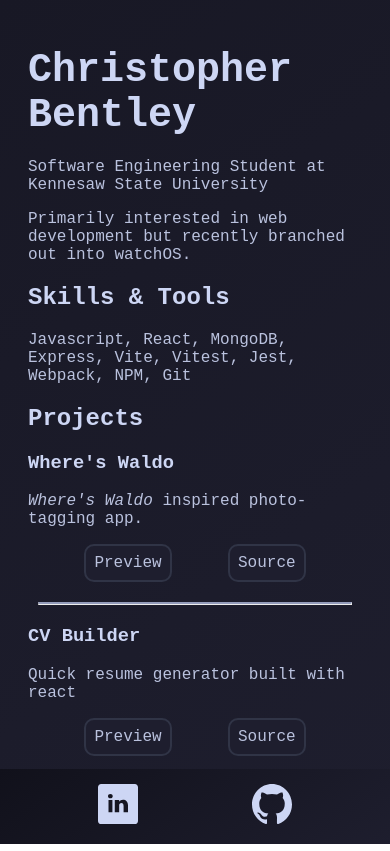
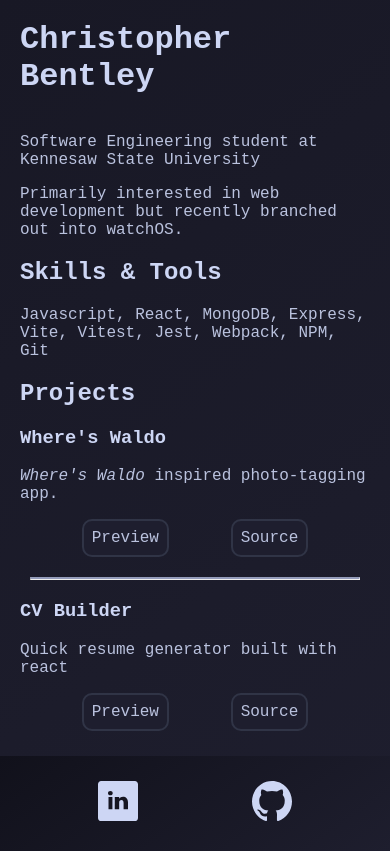
Before and after one commit to chrisrbentley/portfolio-v2, a plain HTML site: page index.html in a window 390 px wide. Drawn offline with Linux system fonts and the light colour scheme; a web font is replaced by a local one.

Commit message:
Fixed mobile header & footer styles

```diff
--- a/index.html
+++ b/index.html
@@ -13,14 +13,12 @@
 		<title>Christopher Bentley | SWE Student</title>
 	</head>
 	<body>
+		<header>
+			<h1>Christopher Bentley</h1>
+		</header>
 		<main>
 			<section>
-				<section id="name">
-					<h1>Christopher Bentley</h1>
-				</section>
-				<section>
-					<p>Software Engineering Student at Kennesaw State University</p>
-				</section>
+				<p>Software Engineering student at Kennesaw State University</p>
 			</section>
 			<section>
 				<p>
@@ -74,6 +72,7 @@
 					</section>
 				</section>
 			</section>
+		</main>
 		<footer>
 			<section class="icon-container">
 				<a href="https://www.linkedin.com/in/chrisrbentley/">
@@ -92,6 +91,5 @@
 				</a>
 			</section>
 		</footer>
-		</main>
 	</body>
 </html>
--- a/styles.css
+++ b/styles.css
@@ -1,13 +1,6 @@
 @font-face {
 	font-family: 'CascadiaCode';
 	src: url(CascadiaCode.woff2);
-}
-
-main {
-	max-width: 800px;
-	margin: 0 auto;
-	padding: 20px;
-	min-height: calc(100vh - 60px); /* Adjust for footer height */
 }
 
 body {
@@ -16,6 +9,23 @@ body {
 	background: linear-gradient(145deg, #181825, #1e1e2e);
 	color: #cdd6f4;
 	font-size: 100%;
+	display: flex;
+	flex-direction: column;
+	/* align-items: center; */
+	min-height: 100vh;
+	margin: 0;
+}
+
+header {
+	max-width: 800px;
+	margin: 0 20px;
+}
+
+main {
+	max-width: 800px;
+	/* margin: 0 auto; */
+	flex-grow: 1;
+	margin: 0 20px;
 }
 
 #name > h1 {
@@ -77,10 +87,9 @@ footer {
 	/* background-color: #11111b; */
 	/* background: radial-gradient(circle, #11111b, #0f0f1a); */
 	background: linear-gradient(145deg, #11111b, #1e1e2e);
-	position: fixed;
-	left: 0;
-	bottom: 0;
 	width: 100%;
+	padding: 10px 0;
+	margin-top: 25px;
 }
 
 @keyframes fadeIn {
```
Lines whose indentation alone changed are shown as unchanged.
